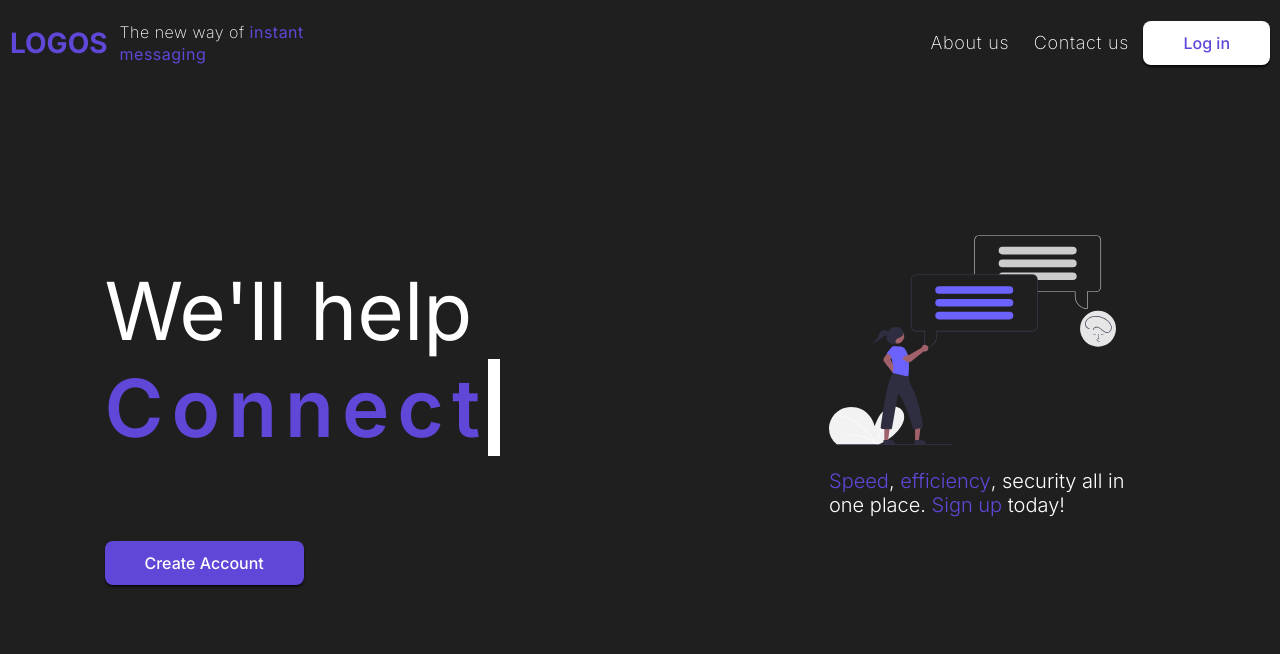
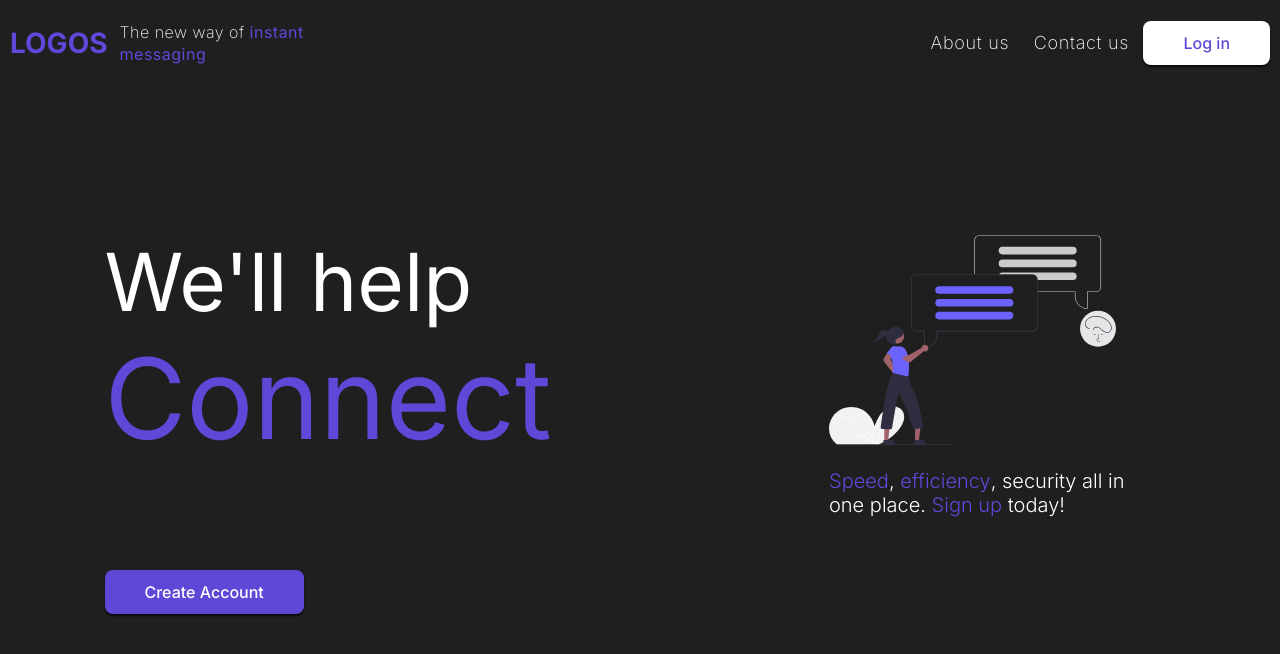
Before and after one commit to maaxxg/Looster, a SvelteKit app: page / in a window 1280 px wide. Shown: the top 654 px of the page. Built offline with nearby package versions, Linux system fonts and the light colour scheme.

Commit message:
Fixed typewriter

```diff
--- a/src/routes/+page.svelte
+++ b/src/routes/+page.svelte
@@ -23,7 +23,9 @@
 <main>
     <div class="left">
         <h1>We'll help <br>
-        <span class="typewriter">Connect</span>
+        <div class="type-container">
+            <div class="typed">Connect</div>
+            </div>
         </h1>
         <ButtonPrimary id="createAccount" message="Create Account" />
     </div>
@@ -86,19 +88,20 @@
         color: var(--primary-color);
         font-weight: 350;
     }
+    .type-container{
+        display: inline-block;
+        font-family: monospace;
+        color: var(--primary-color);
+        font-size: 1.4em;
+    }
 
-    .typewriter {
-        overflow: hidden; /* Ensures the content is not revealed until the animation */
-        border-right: .15em solid white; /* The typwriter cursor */
-        white-space: nowrap; /* Keeps the content on a single line */
-        margin: 0 auto; /* Gives that scrolling effect as the typing happens */
-        letter-spacing: .1em; /* Adjust as needed */
+    .typed {
+        overflow: hidden;
+        white-space: nowrap;
         width: 0;
-        color: var(--primary-color);
-        font-weight: 600;
-        animation:
-            typing 3.5s step-end infinite,
-            blink-caret .75s step-end infinite;
+        animation: typing 1s steps(20, end), blink 0.4s step-end infinite alternate;
+        animation-fill-mode: forwards;
+        border-right: 4px solid var(--primary-color);
     }
 
     @keyframes typing {
@@ -106,9 +109,9 @@
         to { width: 100% }
     }
 
-    /* The typewriter cursor effect */
-    @keyframes blink-caret {
-        from, to { border-color: transparent }
-        50% { border-color: white; }
+    @keyframes blink {
+        50% {
+            border-color: transparent;
+        }
     }
 </style>
```
